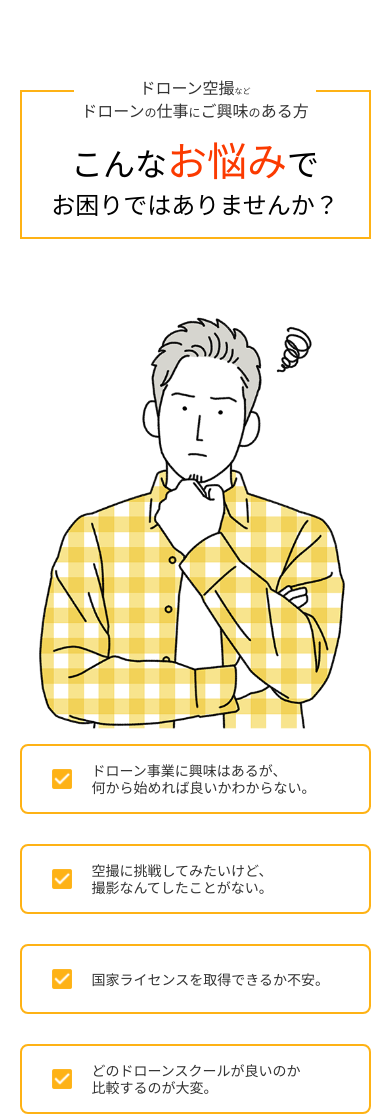
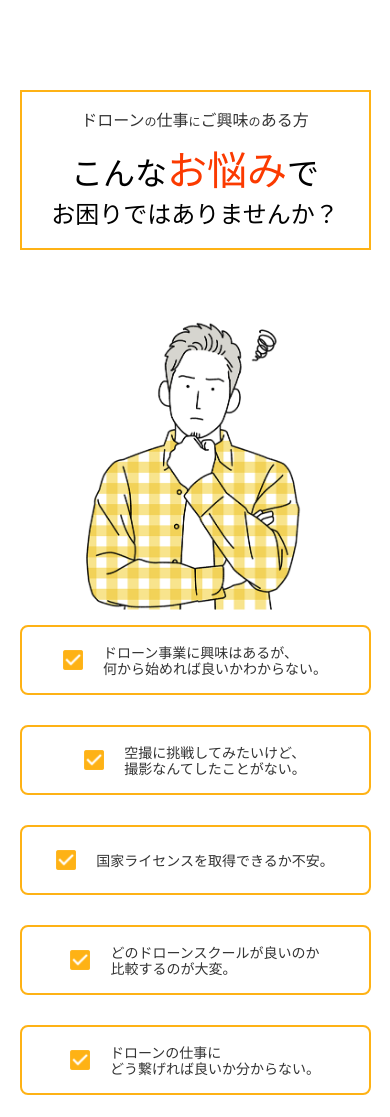
Before and after one commit to tumujidenka/suntv, a plain HTML site: page index.html in a window 390 px wide. Shown: the part 820-1937 px from the top of the page. Drawn offline with Linux system fonts and the light colour scheme.

Commit message:
細かい配置調整

```diff
--- a/assets/css/scss/main/_trouble.scss
+++ b/assets/css/scss/main/_trouble.scss
@@ -6,7 +6,7 @@
     &__header {
         text-align: center;
         margin-bottom: 12px;
-        transform: translateY(-60px);
+        transform: translateY(-35px);
         background-color: var.$white;
         width: 70%;
         min-width: 600px;
@@ -14,11 +14,19 @@
     }
 
     &__header-tag {
+        position: absolute;
+        top: -20px;
+        left: 60px;
+        width: 120px;
         color: var.$darkGray;
         font-size: 16px;
         margin-bottom: 5px;
+        text-align-last: left;
         span{
             font-size: 8px;
+        }
+        &.sp{
+            display: none;
         }
     }
 
@@ -32,6 +40,7 @@
             width: 50px;
             height: 50px;
             transform: translateY(10px);
+            position: relative;
             img{
                 width: 100%;
             }
@@ -45,7 +54,7 @@
     }
 
     &__question-text {
-        transform: translateY(-40px);
+        transform: translateY(-25px);
         font-family: "Noto Sans JP";
         text-align: center;
         padding: 10px;
@@ -78,13 +87,13 @@
         background-size: 100% 100%;
         background-repeat: no-repeat;
         padding: 25px 20px;
-        height: 210px;
-        width: 290px;
+        height: 175px;
+        width: 280px;
         font-size: 14px;
         color: var.$darkGray;
         display: flex;
         align-items: center;
-        justify-content: start;
+        justify-content: center;
         text-align: center;
         .check{
             display: none;
@@ -106,40 +115,83 @@
     &__bubble-2 {
         background-image: url('../media/bubble2.png');
         top: 25%;
-        left: 74px;
+        left: 50px;
     }
 
     &__bubble-3 {
         background-image: url('../media/bubble3.png');
         top: 68%;
-        left: 4%;
+        left: 2%;
     }
 
     &__bubble-4 {
         background-image: url('../media/bubble4.png');
         top: 25%;
-        right: 74px;
+        right: 50px;
     }
 
     &__bubble-5 {
         background-image: url('../media/bubble5.png');
         top: 68%;
-        right: 4%;
+        right: 2%;
+    }
+
+    @media (max-width: 1390px) {
+        &__question-text{
+            .sp{
+                display: block;
+            }
+        }
+    }
+
+    @media (max-width: 1200px) {
+        &__concerns-container{
+            height: 470px;
+            margin-top: 50px;
+        }
+        &__person-image {
+            height: 300px;
+        }
+        &__speech-bubble {
+            padding: 10px 5px;
+            height: 150px;
+            width: 260px;
+        }
+
+        &__bubble-2 {
+            left: 20px;
+        }
+
+        &__bubble-4 {
+            right: 20px;
+        }
     }
 
     @media (max-width: 768px) {
         padding-top: 60px;
         padding-bottom: 50px;
         &__header{
-            //透明にしないと
             min-width: 0;
-            transform: translateY(-14px);
+            transform: translateY(8px);
+        }
+        &__question-box{
+            height: 160px;
         }
         &__header-tag{
             background-color: var.$white;
+            left: 50%;
+            transform: translateX(-50%);
+            .pc{
+                display: none;
+            }
+            .sp{
+                display: inline-block;
+                text-align: center;
+            }
         }
         &__header-title{
             font-size: 16px;
+            margin-top: 10px;
             span.check{
                 display: none;
             }
@@ -149,10 +201,7 @@
         }
         &__question-text{
             font-size: 32px;
-            transform: translateY(-8px);
-            .sp{
-                display: block;
-            }
+            transform: translateY(15px);
             .sp-fontsize{
                 font-size: 24px;
             }
--- a/index.html
+++ b/index.html
@@ -133,10 +133,13 @@
             <section class="trouble" id="trouble">
                 <div class="trouble__question-box">
                     <div class="trouble__header">
-                        <div class="trouble__header-tag">ドローン空撮<span>など</span></div>
+                        <div class="trouble__header-tag sp">ドローン空撮<span>など</span></div>
                         <h2 class="trouble__header-title">
-                            <span class="check"><img src="./assets/media/check.png" alt="check"></span>
-                            ドローン<span class="sp-fontsize">の</span>仕事<span class="sp-fontsize">に</span>ご興味<span class="sp-fontsize">の</span>ある方</h2>
+                            <span class="check"><img src="./assets/media/check.png" alt="check">
+                                <div class="trouble__header-tag pc">ドローン空撮<span>など</span></div>
+                            </span>
+                            ドローン<span class="sp-fontsize">の</span>仕事<span class="sp-fontsize">に</span>ご興味<span class="sp-fontsize">の</span>ある方
+                        </h2>
                     </div>
                     <p class="trouble__question-text">こんな<span class="trouble__highlight">お悩み</span>で<br class="sp"><span class="sp-fontsize">お困りではありませんか？</span></p>
                 </div>
```
Also changed, not shown: assets/css/style.css, 1 other file.
